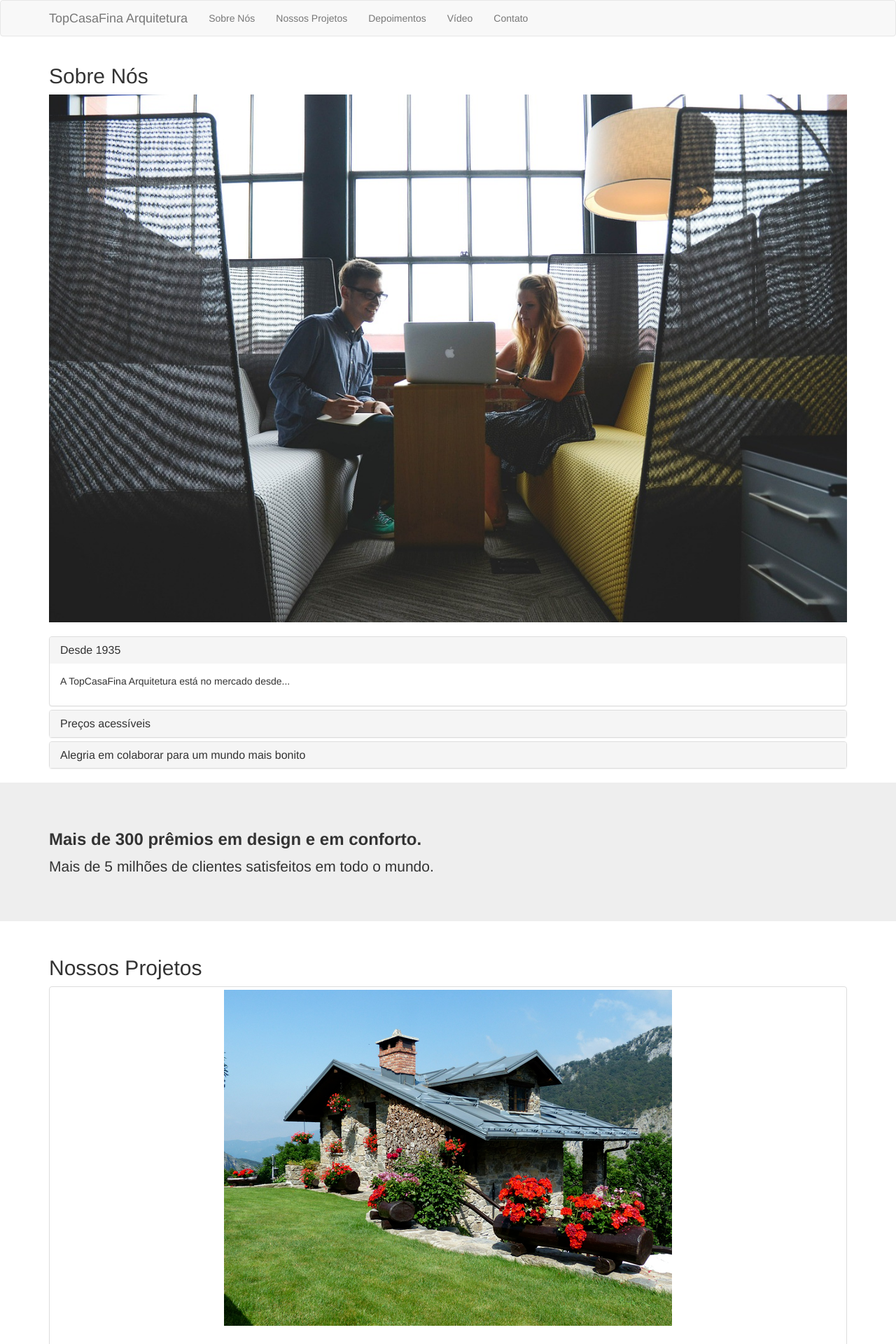
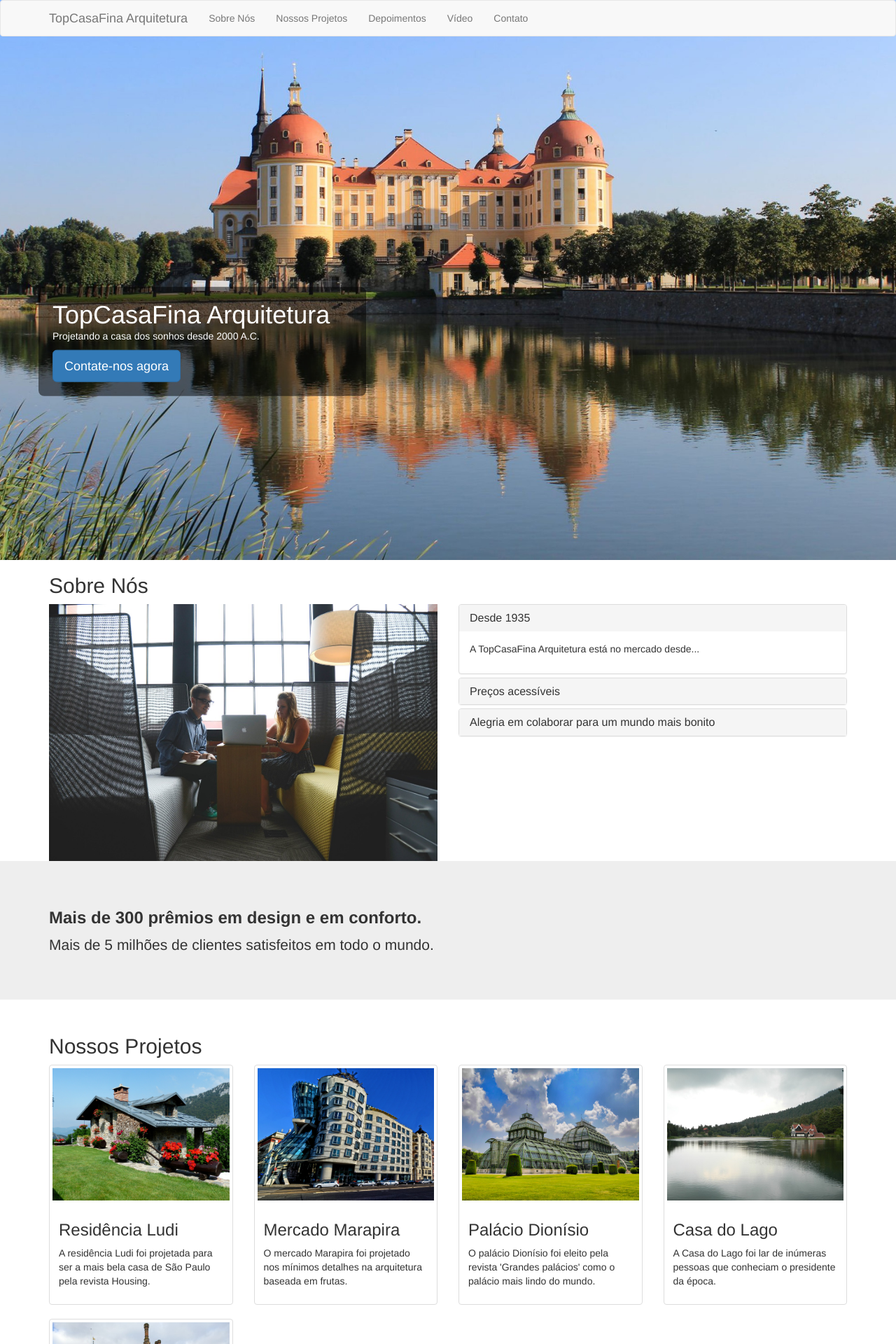
Before and after one commit to adrielsales/alura, a PHP site: page / in a window 1280 px wide. Shown: the top 1920 px of the page at 70% size. Run offline with PHP 8.4, Linux system fonts and the light colour scheme.

Commit message:
após concluir o curso :)

```diff
--- a/bootstrap/estilos.css
+++ b/bootstrap/estilos.css
@@ -1,6 +1,38 @@
 #paineis-sobre {
 	margin-top: 20px;
 }
+
+html,
+body {
+	height: 100%;
+}
+
+header {
+	background-image: url('img/castelo.jpg');
+	background-size: cover;
+	background-position: top center;
+	height: 100%;
+	/*position: relative;*/
+}
+
+header h1 {
+	margin-top:0;
+	margin-bottom:0;
+}
+
+.topcasafina-banner {
+	color: #fff;
+	background-color: rgba(0, 0, 0, 0.5);
+	padding: 20px;
+	width: 80%;
+	border-radius: 8px;
+	position: absolute;
+	top: 50%;
+	left: 50%;
+	transform: translate(-50%, -50%);
+	transition:0.3s;
+}
+
 .titulo-depoimentos {
 	background-color:#0275d8;
 	padding-top: 25px;
@@ -8,6 +40,7 @@
 	color: #FFF;
 	margin-bottom: 0;
 	font-size:23px;
+	text-align:center;
 }
 
 .group-radio,
@@ -31,3 +64,22 @@ footer {
 footer address:last-child {
 	margin-bottom: 0;
 }
+
+@media(min-width: 768px){
+	#paineis-sobre {
+		margin-top:0;
+	}
+}
+
+@media(min-width: 992px){
+	.topcasafina-banner {
+		left: 0;
+		transform: translate(0, -40%);
+		width: 40%;
+	}
+
+	.topcasafina-bannerWrapper {
+		position:relative;
+		height: 100%;
+	}
+}
--- a/bootstrap/index.html
+++ b/bootstrap/index.html
@@ -37,14 +37,26 @@
 
 		</div>
 	</nav>
+
+<div class="container topcasafina-bannerWrapper">
+	<div class="topcasafina-banner">
+		<h1>TopCasaFina Arquitetura</h1>
+		<p>Projetando a casa dos sonhos desde 2000 A.C.</p>
+		<button class="btn btn-primary btn-lg">Contate-nos agora</button>
+	</div>
+</div>
+
 </header><!-- /header -->
 
 <!-- Sessão Sobre nós -->
 <section id="sobre-nos" class="container">
+	<h2>Sobre Nós</h2>
+	<div class="row">
+		<div class="col-sm-6">
+			<img class="img-responsive" src="img/empresa.jpg">
+		</div>
 
-	<h2>Sobre Nós</h2>
-	<img class="img-responsive" src="img/empresa.jpg">
-
+		<div class="col-sm-6">
 			<div class="panel-group" id="paineis-sobre">
 				<div class="panel panel-default">
 					<div class="panel-heading">
@@ -78,6 +90,8 @@
 					</div>
 				</div>
 			</div>
+		</div>
+	</div>
 </section>
 
 <!-- Jumbotron -->
@@ -92,6 +106,8 @@
 <section id="nossos-projetos" class="container">
 	<h2>Nossos Projetos</h2>
 
+	<div class="row">
+		<div class="col-sm-6 col-md-4 col-lg-3">
 			<figure class="thumbnail">
 			    <img class="img-fluid" src="img/projetos/residencia-ludi.png" alt="Card image cap">
 			    <figcaption class="caption">
@@ -99,7 +115,8 @@
 			        <p>A residência Ludi foi projetada para ser a mais bela casa de São Paulo pela revista Housing.</p>
 			    </figcaption>
 			</figure>
-
+		</div>
+		<div class="col-sm-6 col-md-4 col-lg-3">
 			<figure class="thumbnail">
 			    <img class="img-fluid" src="img/projetos/mercado-marapira.png" alt="Card image cap">
 			    <figcaption class="caption">
@@ -107,7 +124,9 @@
 			        <p>O mercado Marapira foi projetado nos mínimos detalhes na arquitetura baseada em frutas.</p>
 			    </figcaption>
 			</figure>
+		</div>
 
+		<div class="col-sm-6 col-md-4 col-lg-3">
 			<figure class="thumbnail">
 			    <img class="img-fluid" src="img/projetos/palacio-dionisio.png" alt="Card image cap">
 			    <figcaption class="caption">
@@ -115,7 +134,9 @@
 			        <p>O palácio Dionísio foi eleito pela revista 'Grandes palácios' como o palácio mais lindo do mundo.</p>
 			    </figcaption>
 			</figure>
+		</div>
 
+		<div class="col-sm-6 col-md-4 col-lg-3">
 			<figure class="thumbnail">
 			    <img class="img-fluid" src="img/projetos/casa-lago.png" alt="Card image cap">
 			    <figcaption class="caption">
@@ -123,7 +144,9 @@
 			        <p>A Casa do Lago foi lar de inúmeras pessoas que conheciam o presidente da época.</p>
 			    </figcaption>
 			</figure>
+		</div>
 
+		<div class="col-sm-6 col-md-4 col-lg-3">
 			<figure class="thumbnail">
 			    <img class="img-fluid" src="img/projetos/casa-castelo.png" alt="Card image cap">
 			    <figcaption class="caption">
@@ -131,12 +154,14 @@
 			        <p>A Casa Castelo é o último lançamento da TopCasaFina Arquitetura, feita para um monge.</p>
 			    </figcaption>
 			</figure>
+		</div>
+	</div>
 </section>
 
 <!-- Carrousel Depoimentos -->
 
-<section id="depoimentos">
-	<h2 class="container titulo-depoimentos">Depoimentos de Clientes</h2>
+<section id="depoimentos" class="container">
+	<h2 class="titulo-depoimentos">Depoimentos de Clientes</h2>
 
 	<div id="carousel-example-generic" class="carousel slide" data-ride="carousel">
 	  <!-- Indicators -->
@@ -183,14 +208,16 @@
 	</div>
 </section>
 
-<section id="video" class="container">
+<div class="container">
+	<div class="row">
+		<section id="video" class="col-sm-6">
 			<h3>Vídeo Institucional</h3>
 			<div class="embed-responsive embed-responsive-16by9">
 				<iframe width="560" height="315" src="https://www.youtube.com/embed/i_3Pv1AygeI" frameborder="0" allowfullscreen></iframe>
 			</div>
 		</section>
 
-<section id="contato" class="container">
+		<section id="contato" class="col-sm-6">
 			<h2>Contato</h2>
 			<p>Entre em contato conosco</p>
 
@@ -236,7 +263,8 @@
 			</form>
 
 		</section>
-
+	</div>
+</div>
 
 <footer class="container">
 	<address>
@@ -254,5 +282,6 @@
 
 <script src="bootstrap/js/jquery1.js"></script>
 <script src="bootstrap/js/bootstrap.min.js"></script>
+<script src="js/navbar-animation-fix.js"></script>
 </body>
 </html>
--- /dev/null
+++ b/bootstrap/js/navbar-animation-fix.js
@@ -0,0 +1,7 @@
+$('#meu-menu').on('show.bs.collapse', function(){
+	$('.topcasafina-banner').css('transform', 'translate(-50%, 10%');
+});
+
+$('#meu-menu').on('hide.bs.collapse', function(){
+	$('.topcasafina-banner').css('transform', 'translate(-50%, -50%');
+});
```
Lines whose indentation alone changed are shown as unchanged.
